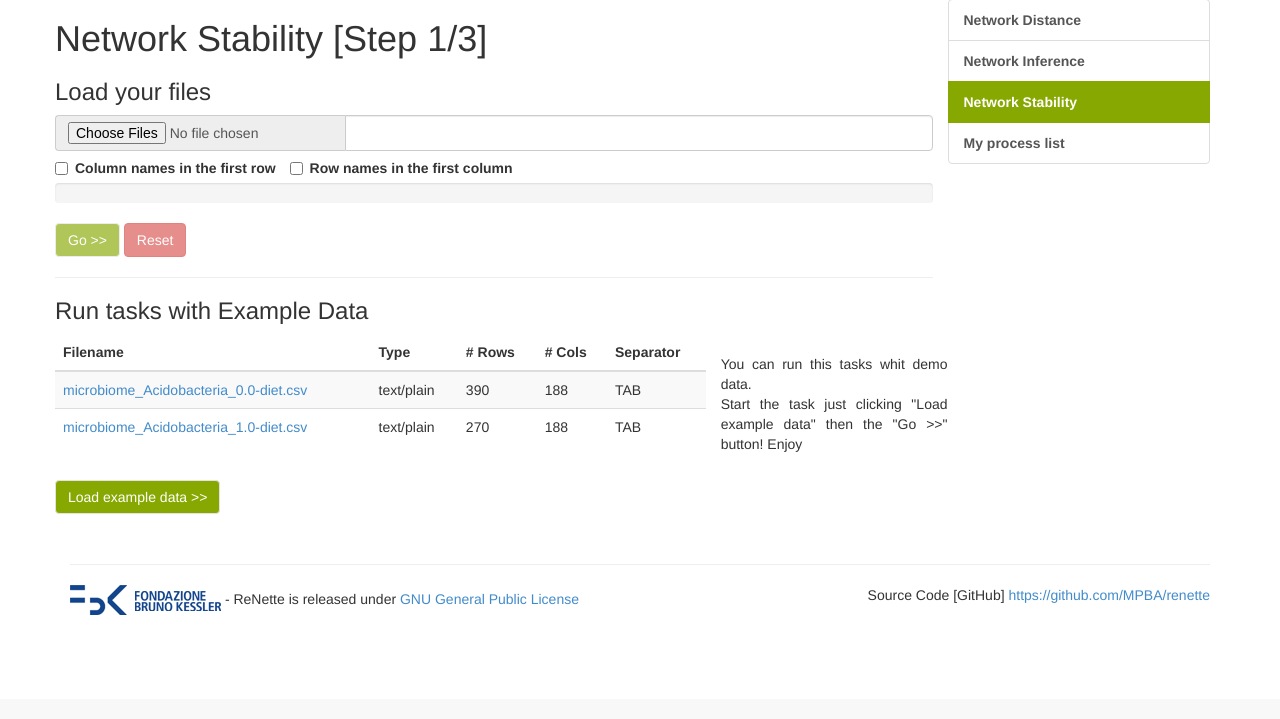
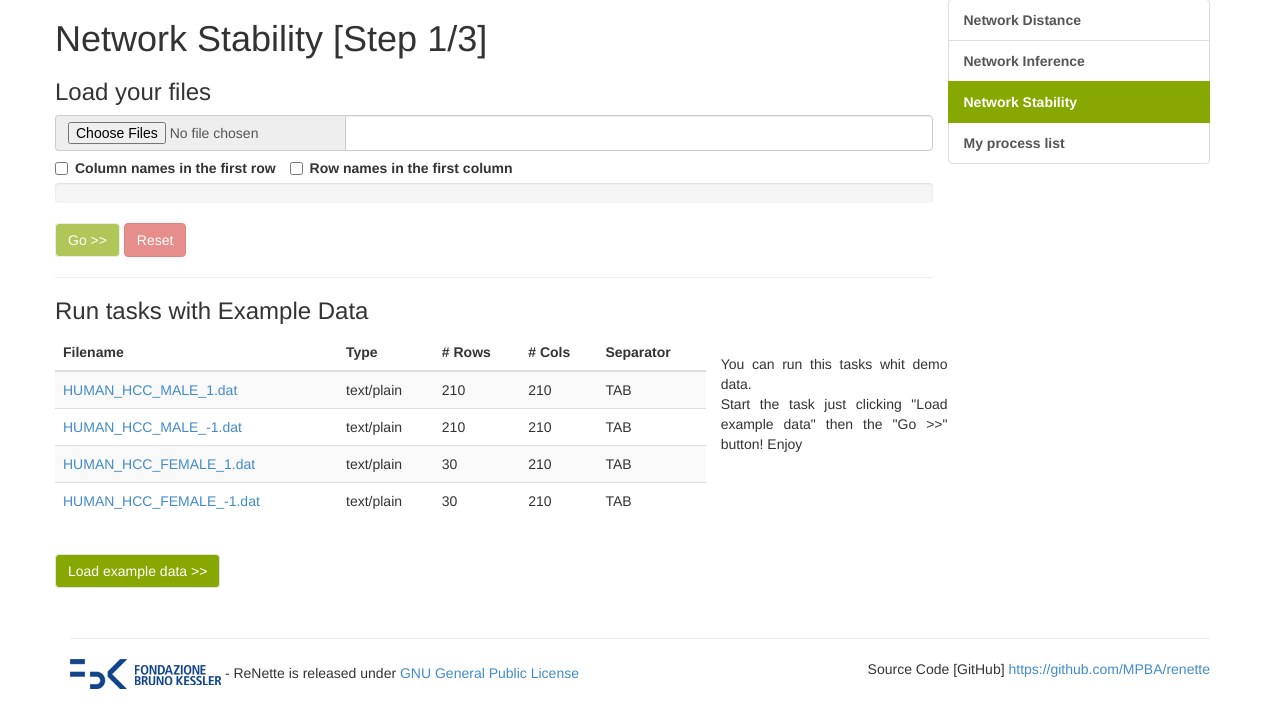
Before and after one commit to MPBA/renette, a Django app: page /engine/network/stability/ in a window 1280 px wide. Shown: the part 101-820 px from the top of the page. Before the commit the page ends 716 px from the top, so only its background shows below. Run offline with Django 3.2, Linux system fonts and the light colour scheme; data that the repository does not hold is empty; parts of the project's set-up code (start-up, migrations or seed data) failed here and were passed over.

Commit message:
Changed example datasets

```diff
--- a/engine/templates/engine/network_stability.html
+++ b/engine/templates/engine/network_stability.html
@@ -6,10 +6,14 @@
            $("#load-example").click(function(){
                $("#files").find('p').remove();
                $("#uploaded-files").find('input').remove();
-               $('<p/>').text('microbiome_Actinobacteria_0.0-diet.csv [1.3 MB]').appendTo('#files');
-               $('<p/>').text('microbiome_Actinobacteria_1.0-diet.csv [1.8 MB]').appendTo('#files');
-                $('#uploaded-files').append('<input type="hidden" name="uploaded" value="example/microbiome_Actinobacteria_0.0-diet.csv">');
-                $('#uploaded-files').append('<input type="hidden" name="uploaded" value="example/microbiome_Actinobacteria_1.0-diet.csv">');
+       $('<p/>').text('HUMAN_HCC_MALE_-1.dat').appendTo('#files');
+               $('<p/>').text('HUMAN_HCC_MALE_1.dat').appendTo('#files');
+       $('<p/>').text('HUMAN_HCC_FEMALE_-1.dat').appendTo('#files');
+               $('<p/>').text('HUMAN_HCC_FEMALE_1.dat').appendTo('#files');
+                $('#uploaded-files').append('<input type="hidden" name="uploaded" value="example/HUMAN_HCC_MALE_-1.dat">');
+       $('#uploaded-files').append('<input type="hidden" name="uploaded" value="example/HUMAN_HCC_MALE_1.dat">');
+       $('#uploaded-files').append('<input type="hidden" name="uploaded" value="example/HUMAN_HCC_FEMALE_-1.dat">');
+                $('#uploaded-files').append('<input type="hidden" name="uploaded" value="example/HUMAN_HCC_FEMALE_1.dat">');
                $('input[name=exclude_col_header]').attr('checked', true)
                $('input[name=exclude_row_header]').attr('checked', false)
                $('#progress .progress-bar').css(
@@ -65,20 +69,57 @@
                           </tr>
                         </thead>
                 <tbody><tr>
-                            <td><a href="{% get_media_prefix %}example/microbiome_Actinobacteria_0.0-diet.csv">microbiome_Acidobacteria_0.0-diet.csv</a></td>
+                    <td><a href="{% get_media_prefix %}example/HUMAN_HCC_MALE_1.dat">HUMAN_HCC_MALE_1.dat</a></td>
                     <td>text/plain</td>
-                            <td>390</td>
-                            <td>188</td>
-                            <td>TAB</td>
+                    <td>210</td>
+                    <td>210</td>
+                    <td>
+                      TAB
+                    </td>
                   </tr>
                   <tr>
-                            <td><a href="{% get_media_prefix %}example/microbiome_Actinobacteria_1.0-diet.csv">microbiome_Acidobacteria_1.0-diet.csv</a></td>
+                    <td><a href="{% get_media_prefix %}example/HUMAN_HCC_MALE_-1.dat">HUMAN_HCC_MALE_-1.dat</a></td>
                     <td>text/plain</td>
-                            <td>270</td>
-                            <td>188</td>
-                            <td>TAB</td>
+                    <td>210</td>
+                    <td>210</td>
+                    <td>
+                      TAB
+                    </td>
                   </tr>
-                    </tbody></table>
+		  <tr>
+                    <td><a href="{% get_media_prefix %}example/HUMAN_HCC_FEMALE_1.dat">HUMAN_HCC_FEMALE_1.dat</a></td>
+                    <td>text/plain</td>
+                    <td>30</td>
+                    <td>210</td>
+                    <td>
+                      TAB
+                    </td>
+                  </tr>
+		  <tr>
+                    <td><a href="{% get_media_prefix %}example/HUMAN_HCC_FEMALE_-1.dat">HUMAN_HCC_FEMALE_-1.dat</a></td>
+                    <td>text/plain</td>
+                    <td>30</td>
+                    <td>210</td>
+                    <td>
+                      TAB
+                    </td>
+                  </tr>
+              </tbody>
+                    <!--     <tbody><tr> -->
+                    <!--         <td><a href="{% get_media_prefix %}example/microbiome_Actinobacteria_0.0-diet.csv">microbiome_Acidobacteria_0.0-diet.csv</a></td> -->
+                    <!--         <td>text/plain</td> -->
+                    <!--         <td>390</td> -->
+                    <!--         <td>188</td> -->
+                    <!--         <td>TAB</td> -->
+                    <!--     </tr> -->
+                    <!--     <tr> -->
+                    <!--         <td><a href="{% get_media_prefix %}example/microbiome_Actinobacteria_1.0-diet.csv">microbiome_Acidobacteria_1.0-diet.csv</a></td> -->
+                    <!--         <td>text/plain</td> -->
+                    <!--         <td>270</td> -->
+                    <!--         <td>188</td> -->
+                    <!--         <td>TAB</td> -->
+                    <!--     </tr> -->
+                    <!-- </tbody> --></table>
                     </div>
                     <div class="col-sm-offset-6">
                         <p style="text-align: justify">
```
Also changed, not shown: engine/templates/engine/network_distance.html (+4 -4 lines), engine/templates/engine/network_inference.html (+54 -13 lines). Lines whose indentation alone changed are shown as unchanged.
